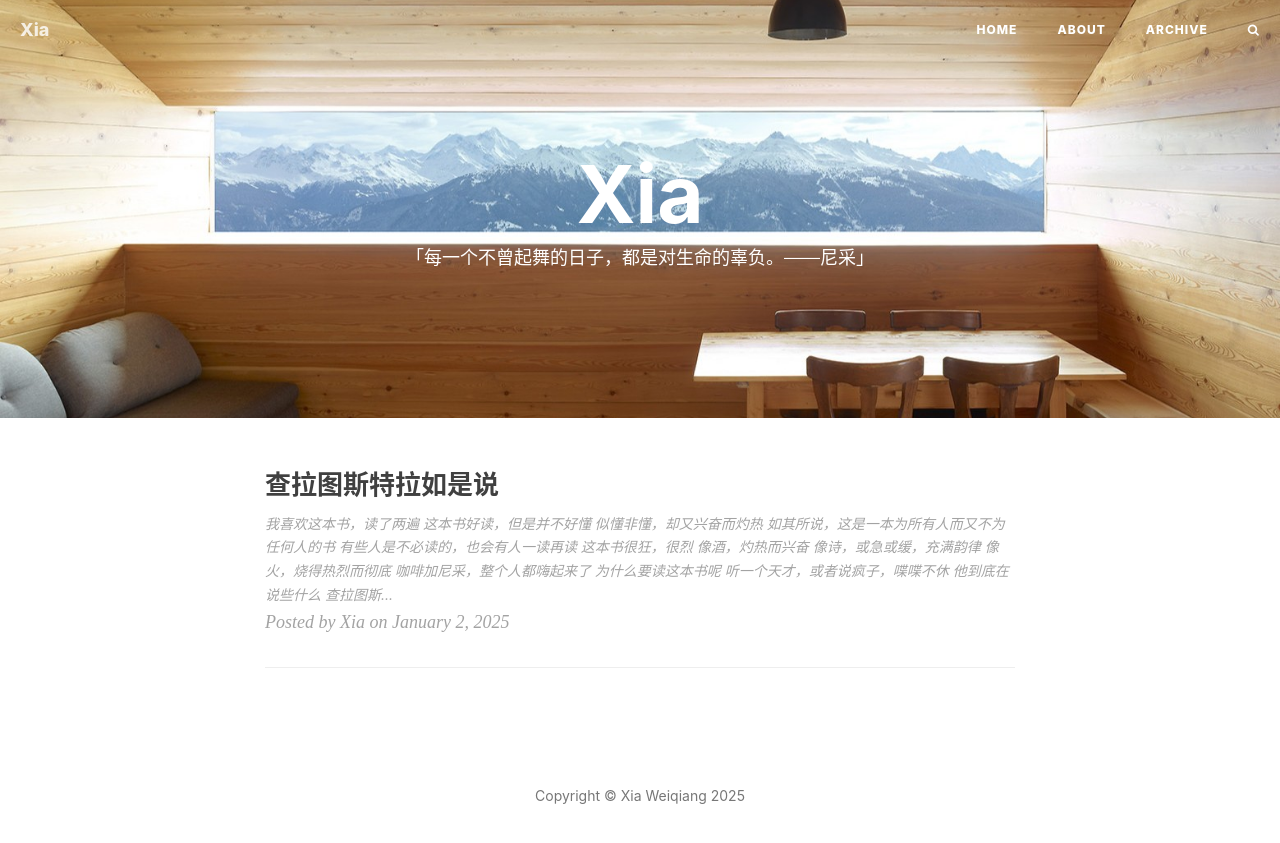
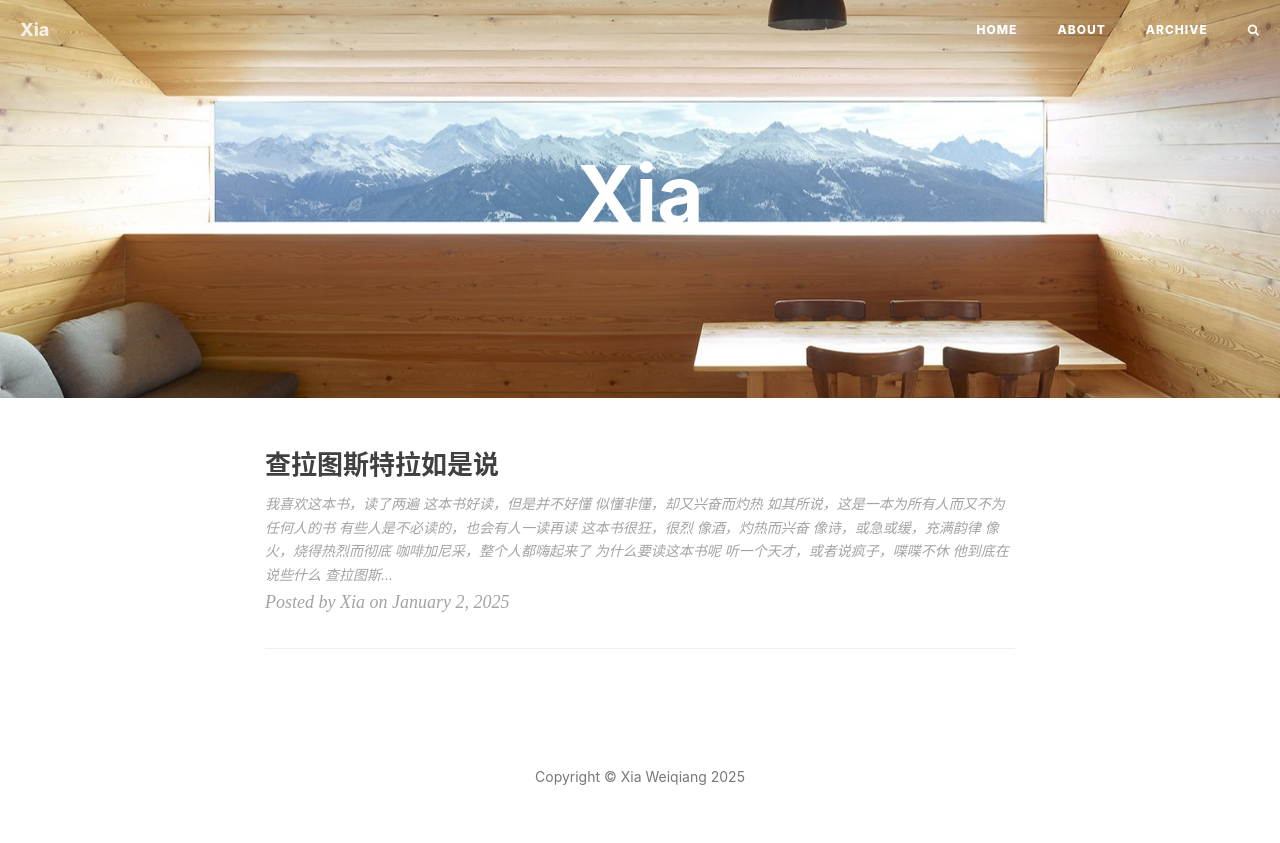
Before and after one commit to xiatour/xiatour.github.io, a Jekyll site: the page built from index.html, in a window 1280 px wide. Shown: the top 843 px of the page. Built offline with Jekyll 4.4.1, drawn with Linux system fonts in a browser that asks for light colours; nearby versions of some CDN libraries; the list of posts is cut into pages by our own code; comment, search, counter and statistics services are not loaded; some of the changed lines change nothing that is shown.

Commit message:
Update index.html

```diff
--- a/index.html
+++ b/index.html
@@ -1,6 +1,6 @@
 ---
 layout: page
-description: "「每一个不曾起舞的日子，都是对生命的辜负。——尼采」"
+# description: "「每一个不曾起舞的日子，都是对生命的辜负。——尼采」"
 ---
 
 {% for post in paginator.posts %}
```
